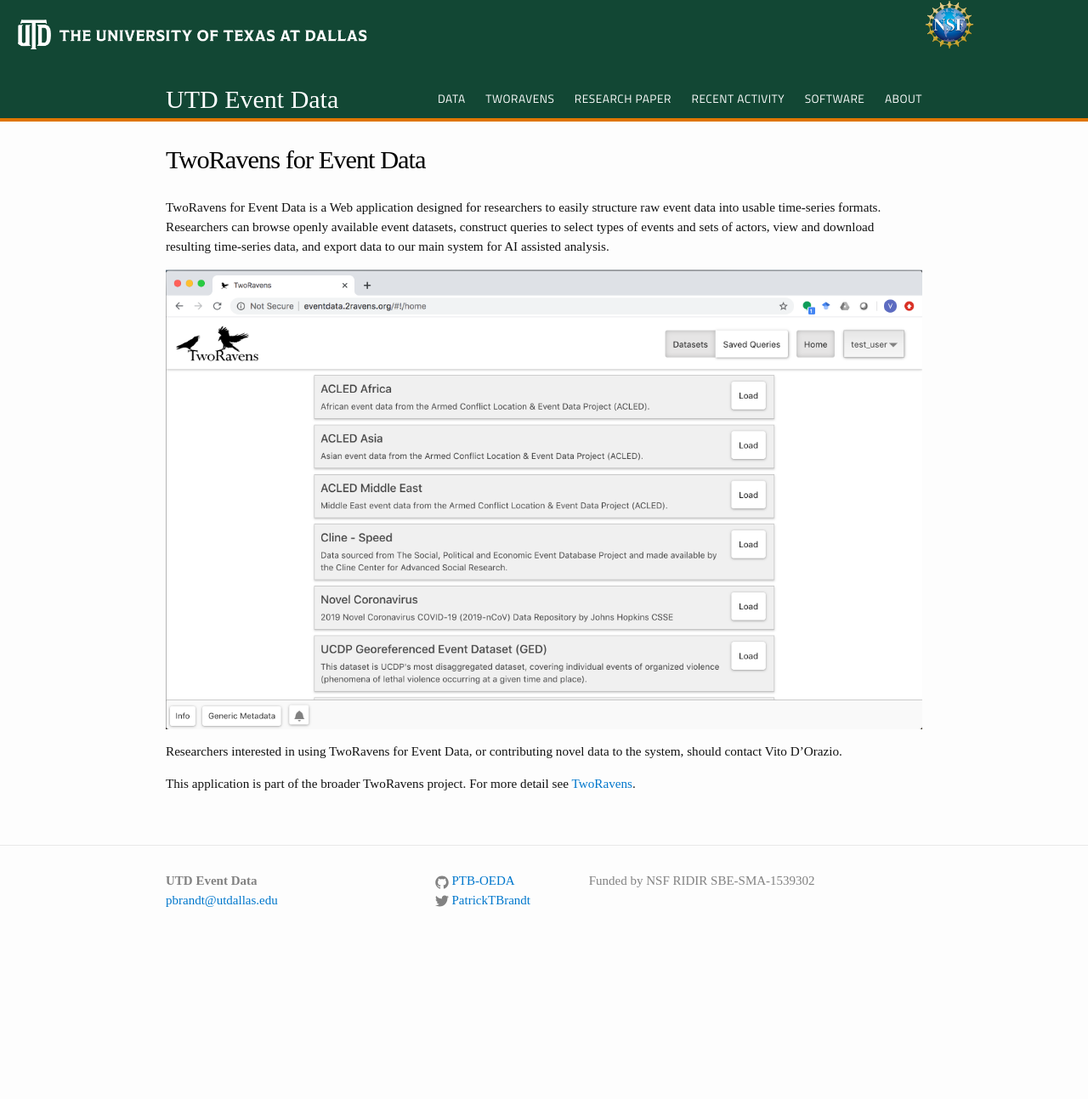
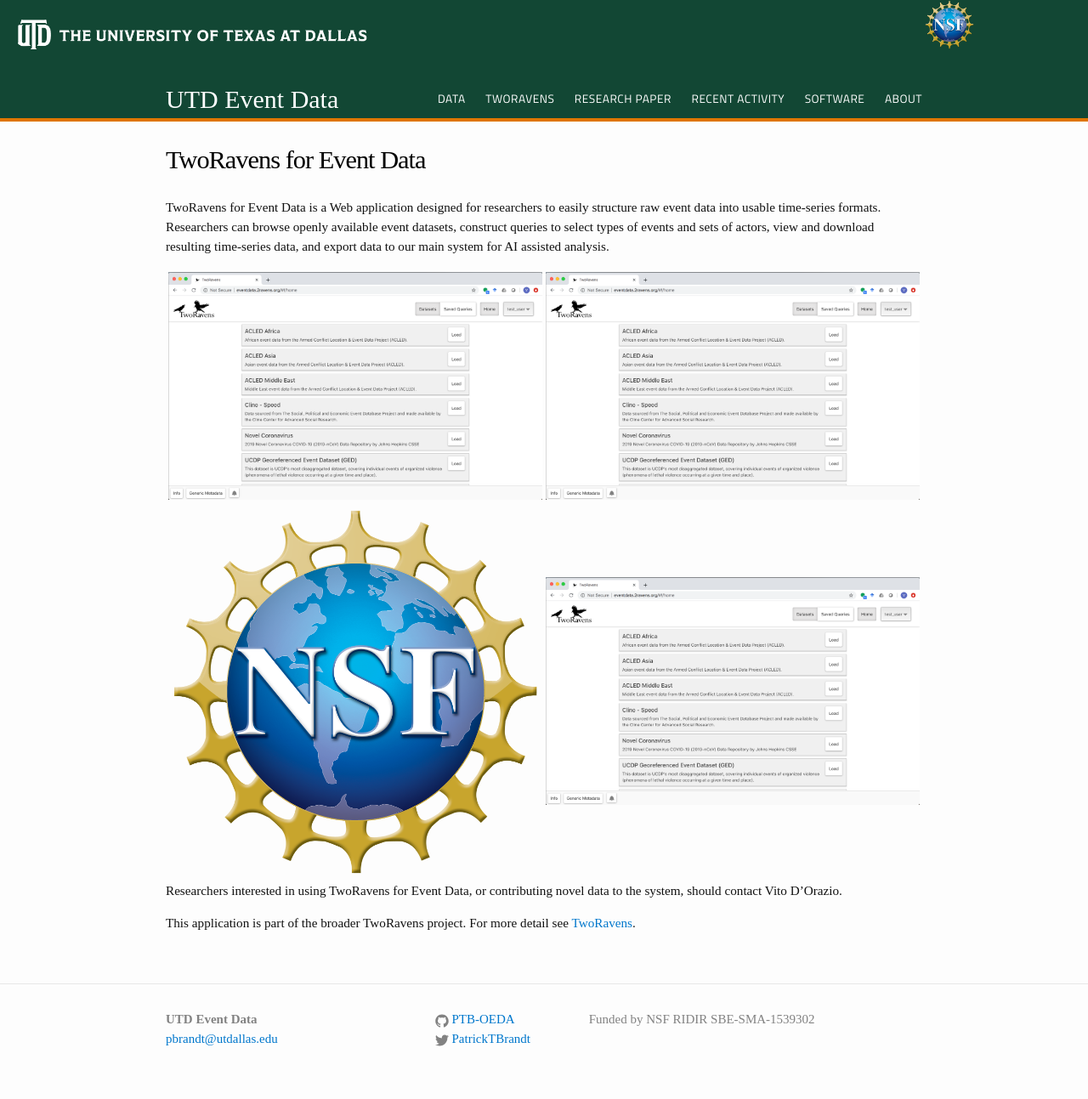
Before and after one commit to eventdata/UTDEventData, a Jekyll site: the page built from 2Ravens.md, in a window 1280 px wide. Shown: the whole page at 85% size. Built offline with Jekyll 4.4.1, drawn with Linux system fonts in a browser that asks for light colours; before the commit the page ends 1130 px from its top, so only the background shows below that.

Commit message:
testing
testing

```diff
--- a/2Ravens.md
+++ b/2Ravens.md
@@ -6,7 +6,8 @@
 
 TwoRavens for Event Data is a Web application designed for researchers to easily structure raw event data into usable time-series formats. Researchers can browse openly available event datasets, construct queries to select types of events and sets of actors, view and download resulting time-series data, and export data to our main system for AI assisted analysis.
 
-![alt text](../images/tworavens1.png "Select Data")
+![](../images/tworavens1.png "Select Data")  |  ![](../images/tworavens1.png "Select Data2")
+![](../images/NSF_4-Color_bitmap_Logo.png "Select Data3")  |  ![](../images/tworavens1.png "Select Data4")
 
 
 Researchers interested in using TwoRavens for Event Data, or contributing novel data to the system, should contact Vito D'Orazio.
```
